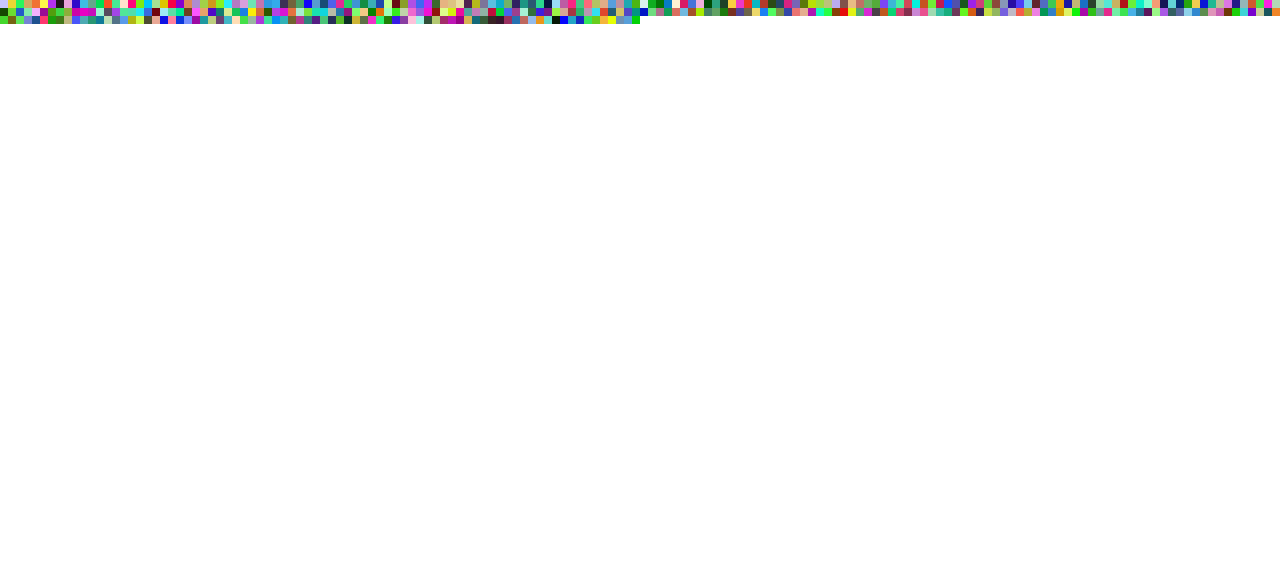
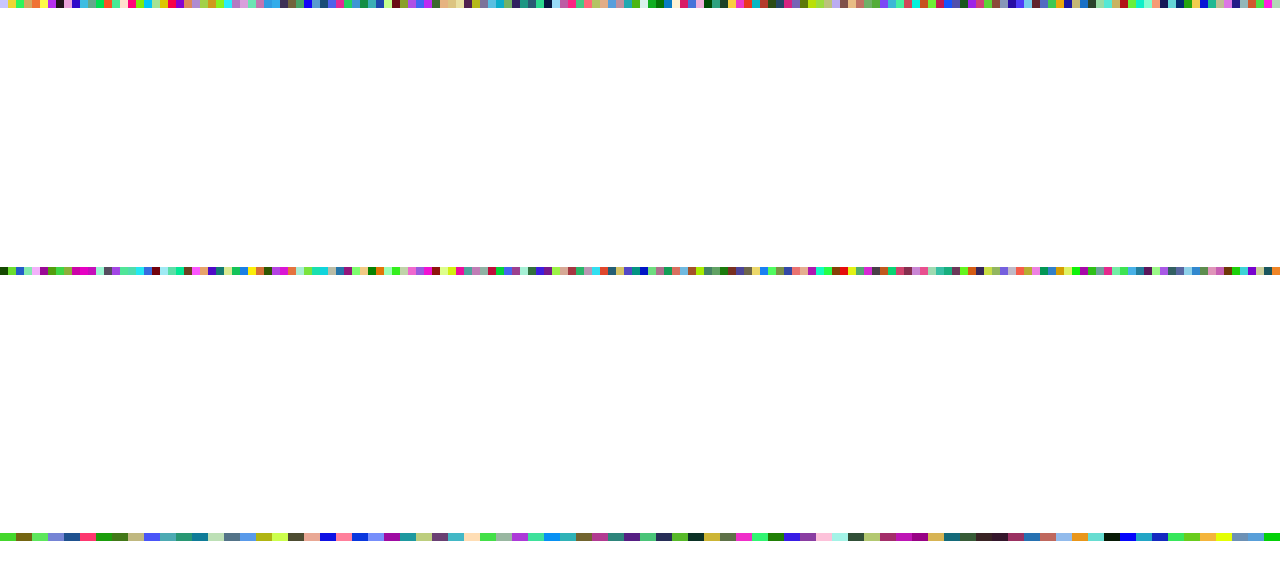
Before and after one commit to IntuitiveHarmony/party-dots-history, a React (Create React App) app: page / in a window 1280 px wide. Shown: the top 580 px of the page. Built offline with nearby package versions, Linux system fonts and the light colour scheme.

Commit message:
prompt 15

```diff
--- a/src/App.js
+++ b/src/App.js
@@ -27,8 +27,7 @@ const Box = ({ size }) => {
         width: `${size}px`,
         height: `${size}px`,
         margin: "0",
-        padding: "0",
-        boxSizing: "border-box",
+        flex: "1 0 auto",
       }}
     />
   );
@@ -39,7 +38,14 @@ const BoxContainer = ({ numBoxes, boxSize }) => {
     <Box key={i} size={boxSize} />
   ));
   return (
-    <div style={{ display: "flex", flexWrap: "wrap", margin: "0" }}>
+    <div
+      style={{
+        display: "flex",
+        flexWrap: "wrap",
+        height: "100vh",
+        width: "100vw",
+      }}
+    >
       {boxes}
     </div>
   );
```
